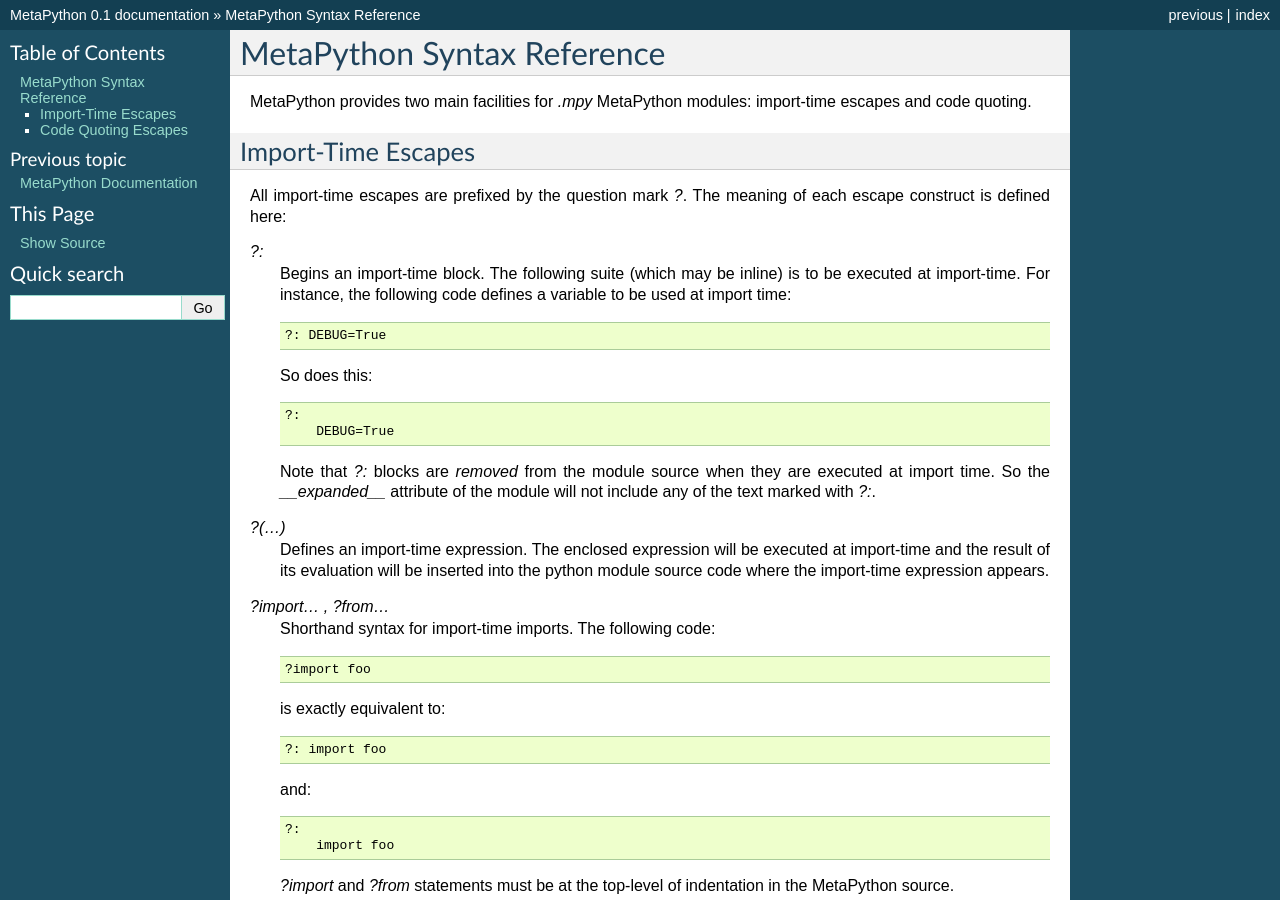
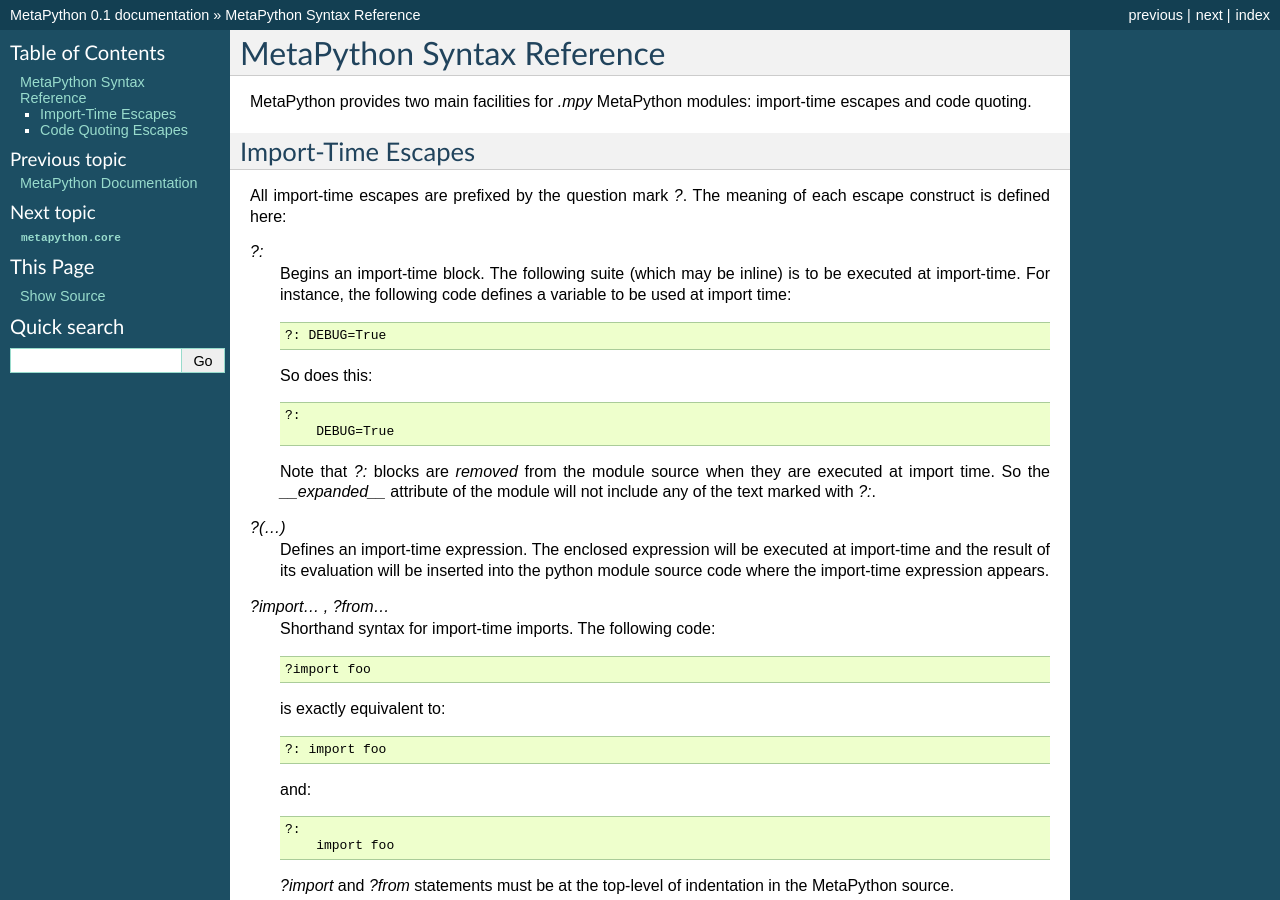
Before and after one commit to refola/metapython, a Sphinx documentation site: the page built from docs/syntax_reference.rst, in a window 1280 px wide and 900 px high. Built offline with Sphinx 7.4.7, drawn with Linux system fonts in a browser that asks for light colours; pages that are not in the unit, such as notebooks, are missing from menus.

Commit message:
updated docs, changed URL

```diff
--- a/docs/index.rst
+++ b/docs/index.rst
@@ -9,7 +9,7 @@
    Syntax Reference <syntax_reference>
 
 Important Links
----------------
+===============
 
 `MetaPython Tutorial <http://code.google.com/p/metapython/wiki/Tutorial>`_
     Provides a good starting point for learning MetaPython.  Following the
@@ -36,4 +36,4 @@
 .. toctree::
    :maxdepth: 2
 
-   modules/*
+   modules/core
--- a/setup.py
+++ b/setup.py
@@ -28,7 +28,7 @@
       keywords='python, macro, code quoting, import hook',
       author='Rick Copeland',
       author_email='rick446@usa.net',
-      url='http://code.google.com/p/metapython/',
+      url='http://metapython.org',
       license='MIT',
       packages=find_packages(exclude=['ez_setup', 'examples', 'tests']),
       include_package_data=True,
```
